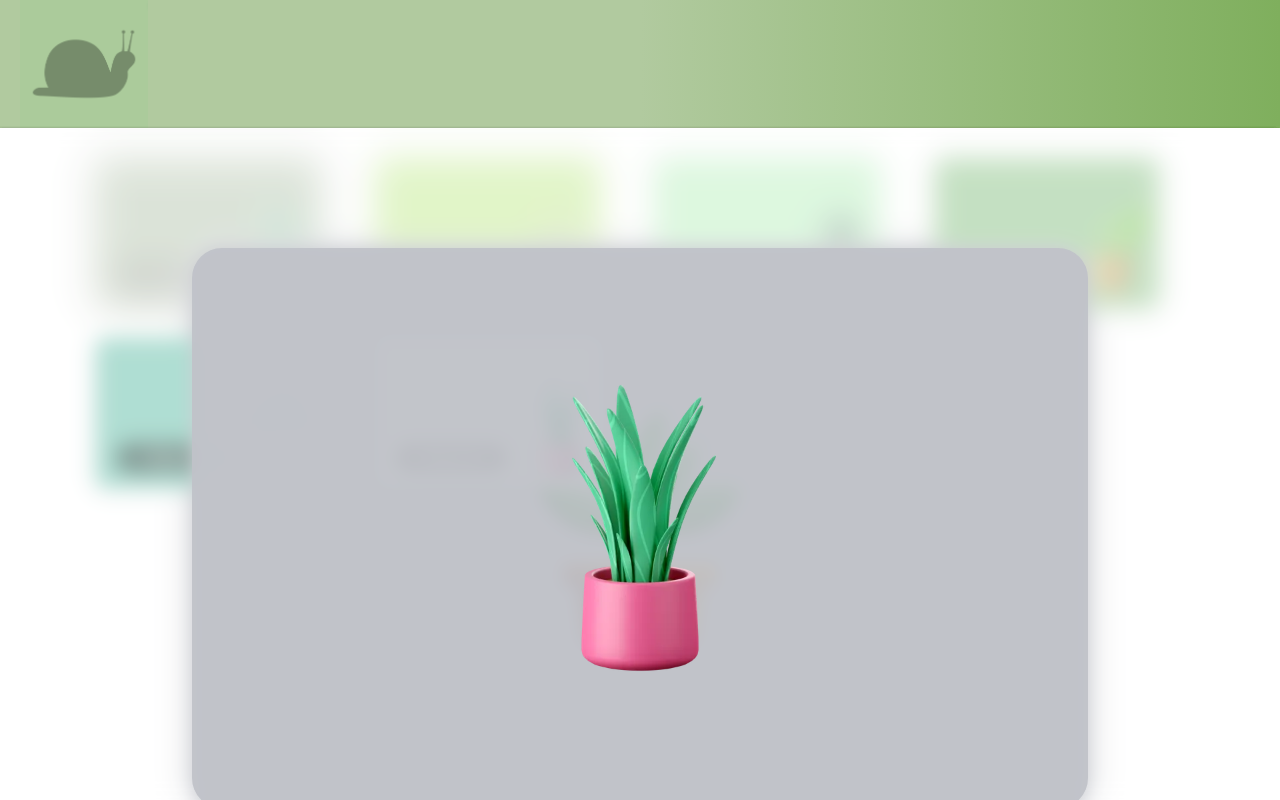
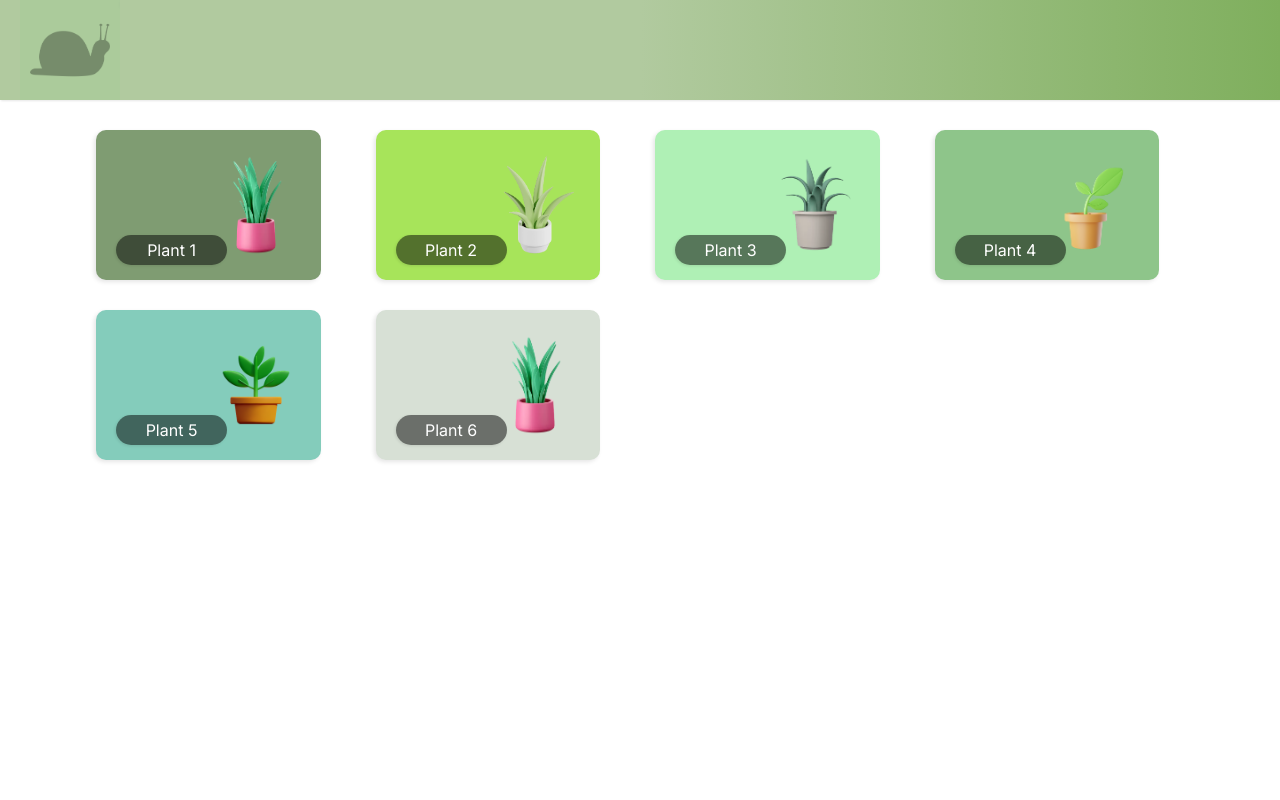
Before and after one commit to 88potatoes/gerdsite, a Vue app: page / in a window 1280 px wide. Built offline with nearby package versions, Linux system fonts and the light colour scheme.

Commit message:
clicking onto plant shows popup

```diff
--- a/src/App.vue
+++ b/src/App.vue
@@ -17,5 +17,6 @@ import plant1 from "./plants/plant1.webp"
   display: flex;
   flex-direction: column;
   align-items: center;
+  height: 100vh;
 }
 </style>
--- a/src/components/PlantComponent.vue
+++ b/src/components/PlantComponent.vue
@@ -1,5 +1,6 @@
 <script setup>
 import PlantPopup from './PlantPopup.vue'
+import { ref } from "vue";
 defineProps({
   name: {
     type: String,
@@ -12,24 +13,22 @@ defineProps({
   imgSrc: {
     type: String,
     required: true
-  },
-  width: {
-      type: String,
-      default: '100'  // default width
-  },
-  height: {
-      type: String,
-      default: '100'  // default height
   }
 })
+
+const popupShowing = ref(false);
+const togglePopup = () => {
+    popupShowing.value = !popupShowing.value;
+    console.log(popupShowing);
+}
 </script>
 
 <template>
-  <div class="plantcomponent" :style="{ 'background-color': colour }">
+  <div class="plantcomponent" :style="{ 'background-color': colour }" @click="togglePopup">
+    <img class="plantimage" :src="imgSrc" alt="Plant Image" width="100" height="100" />
     <div class="nametag">{{ name }}</div>
-    <img class="plantimage" :src="imgSrc" :width="width" :height="height" alt="Plant Image" />
   </div>
-  <PlantPopup :imgSrc="imgSrc" alt="Plant Image" />
+  <PlantPopup :imgSrc="imgSrc" alt="Plant Image" :name="name" v-if="popupShowing" :close="togglePopup"/>
 </template>
 
 <style>
@@ -65,8 +64,7 @@ defineProps({
 }
 
 .plantimage {
-    position: absolute;
-    right: -10px;
-    bottom: 10px;
+  position: absolute;
+  right: 15px;
 }
 </style>
--- a/src/components/PlantPopup.vue
+++ b/src/components/PlantPopup.vue
@@ -8,18 +8,20 @@ defineProps({
     type: String,
     required: true
   },
-  open: {
-    type: Boolean,
-    required: true
+  close: {
+    type: Function
   }
-
 })
 
+const handleClick = (event) => {
+  event.stopPropogation
+}
 </script>
 
 <template>
-  <dialog class="popupPage">
-    <div class="plantPopup">
+  <dialog class="popupPage" @click="close">
+    <div class="plantPopup" @click.stop="handleClick">
+      <div>{{ name }}</div>
       <img :src="imgSrc" alt="Plant Image" width="300" height="300" />
     </div>
   </dialog>
@@ -38,11 +40,10 @@ defineProps({
   z-index: 10;
   border-radius: 30px;
   margin: 0;
-
 }
 
 dialog {
-    border: none;
+  border: none;
 }
 
 .popupPage {
@@ -58,6 +59,6 @@ dialog {
   box-shadow: -2px 2px 4px rgba(0, 0, 0, 0.1);
   margin: 0;
   padding: 0;
-
+  z-index: 10;
 }
 </style>
--- a/src/components/SnailHeader.vue
+++ b/src/components/SnailHeader.vue
@@ -1,21 +1,22 @@
 <template>
   <header>
-    <img src="@/GerdaLogo.png" alt="Header Image" class="header-image">
+    <img src="@/GerdaLogo.png" alt="Header Image" class="header-image" />
   </header>
 </template>
 
 <style scoped>
 header {
   width: 100vw;
-  background: linear-gradient(to right, #B1CA9F, #B1CA9F, #7FAF5D);
+  background: linear-gradient(to right, #b1ca9f, #b1ca9f, #7faf5d);
   margin: 0;
   padding: 0;
   text-align: center;
+  box-shadow: 1px 1px 2px rgba(0, 0, 0, 0.1);
 }
 
 .header-image {
- width: 10%;
- height: 10%;
+  width: 100px;
+  height: 100px;
   object-fit: cover;
   float: left;
   margin-left: 20px;
```
Lines whose indentation alone changed are shown as unchanged.
